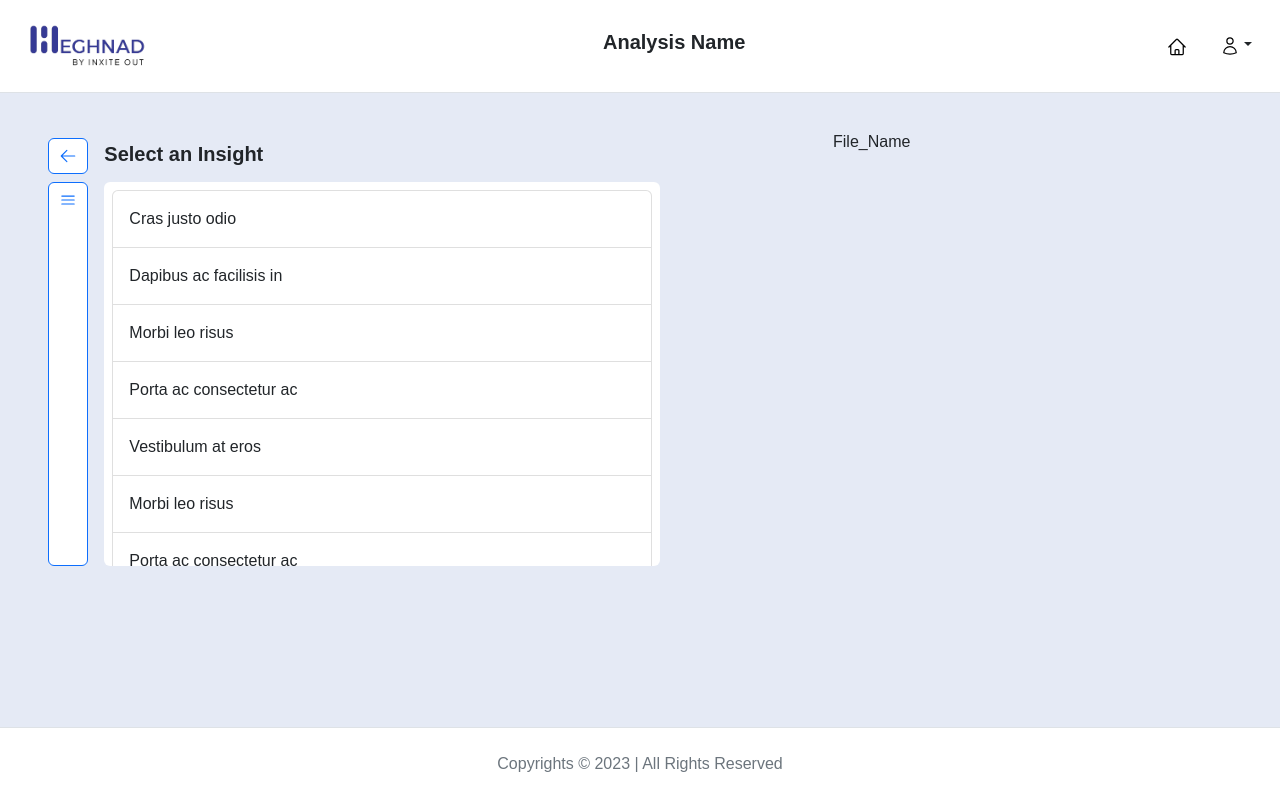
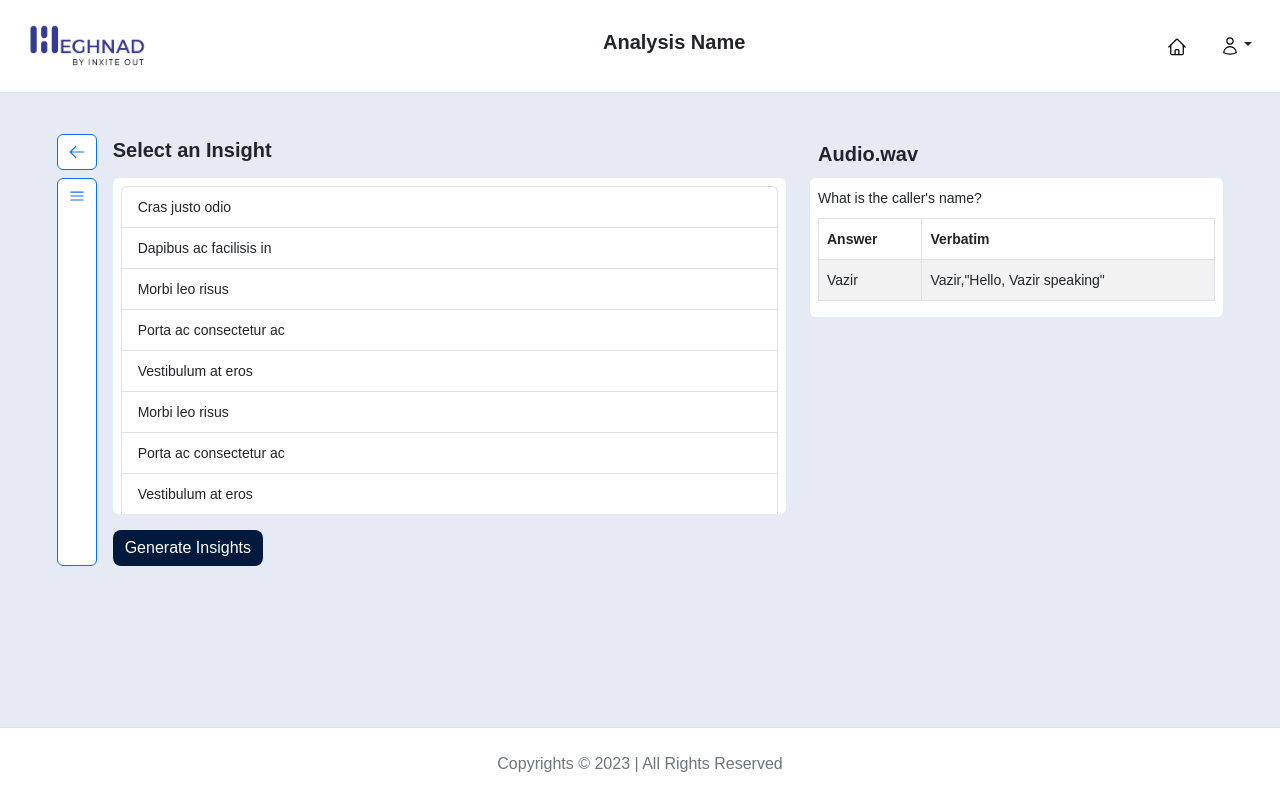
Before and after one commit to mustafainxiteout/loginpage, a React (Create React App) app: page /aiusecase in a window 1280 px wide. Built offline with nearby package versions, Linux system fonts and the light colour scheme; a web font is replaced by a local one.

Commit message:
added_insights_page

```diff
--- a/src/components/Insights.js
+++ b/src/components/Insights.js
@@ -1,33 +1,94 @@
-import { ArrowLeftIcon, Bars3Icon } from '@heroicons/react/24/outline'
-import React from 'react'
-import { Row, ListGroup } from 'react-bootstrap'
+import { ArrowLeftIcon, Bars3Icon, XMarkIcon } from '@heroicons/react/24/outline'
+import React, { useState } from 'react'
+import { Row, ListGroup, Table } from 'react-bootstrap'
+import { useNavigate } from 'react-router-dom';
 
 function Insights() {
+    const [showData,setShowData]=useState(false);
+    const navigate=useNavigate();
+    const data=[
+        ['Respondent', 'Hello.'],
+        ['Caller', "Hi, sir. This is Maya. I'm calling from Mahindra and Mahindra.  I'm speaking to Sajar Ali Khan."],
+        ['Respondent', "Yes, I'm speaking."],
+        ['Caller', "Sir, you had shown an interest in the XUV300 vehicle, right?  Yes.  We need some feedback from you to improve the customer experience.  You tell me.  Sir, what were the TSP's you were looking for to purchase the vehicle?"],
+        ['Respondent', 'What are you doing?'],
+        ['Caller', 'What were the features you were looking for to purchase the vehicle?'],
+        ['Respondent', 'We are in a meeting right now.'],
+        ['Caller', 'Can you speak to us, sir?'],
+        ['Respondent', 'Yes, you tell me.'],
+        ['Caller', 'What were the things you liked about the vehicle?'],
+        ['Respondent', 'I liked the vehicle a lot.'],
+        ['Caller', 'I liked the features.'],
+        ['Respondent', 'I liked the interior.  The interior is good.'],
+        ['Caller', "What else did you like about the interior?  And were you looking for any other vehicle other than the XUV300?  No, no one is looking for any other vehicle.  And your first priority is the XUV300?  Yes.  Is there anything that you don't like about the XUV300?"],
+        ['Respondent', 'Why will I say anything negative about anyone?  You can say it positively.'],
+        ['Caller', "Is there anything that you don't like about the vehicle?"],
+        ['Respondent', 'We are very positive.'],
+        ['Caller', 'But sir, if you tell us about the things that you want to improve,'],
+        ['Respondent', 'There are so many technical persons out there.  I am a customer.  I am only selling the good things in the market.'],
+        ['Caller', 'May I know if you are looking for the petrol or diesel?  Diesel.'],
+        ['Respondent', 'Manual or automatic?'],
+        ['Caller', 'Automatic.  Do you have any other vehicle?'],
+        ['Respondent', 'Let me see later.'],
+        ['Caller', 'Not ready to share sir.  What exactly?  Do you have any other vehicle or what?'],
+        ['Respondent', 'Let me talk later.'],
+        ['Caller', 'Okay, so when should I call you back?'],
+        ['Respondent', 'Again and again.'],
+        ['Caller', 'It is a teacher organization.'],
+        ['Respondent', 'Okay, you are an agent?  No, no.'],
+        ['Caller', 'I am a medical professional.  Okay, dental professional.  Medical professional.  May I know in which city do you live in?'],
+        ['Respondent', 'Is it possible? It will hardly take two minutes only.  Yeah.'],
+        ['Caller', 'Okay, not an issue. I just wanted to know.  Thank you for giving your valuable time.  Have a great day.'],
+      ]
   return (
-    <section className='p-3 px-1 bg-light-violet' style={{minHeight:"84vh",overflow:'auto',minWidth:"100vw"}}>
-    <Row className='gap-5 mt-4 m-2 mb-4 mx-0 mx-md-2 d-flex justify-content-center'>
-    <div className='col-12 col-lg-6 p-2'>
-      <div className='d-flex gap-2'><div className='bg-white rounded-2 p-1 border-primary border text-primary'><ArrowLeftIcon style={{height:"18px",width:"30px"}}/></div><h5 className='fw-bolder ms-2 pt-1'>Select an Insight</h5></div>
-      <div className='d-flex gap-3 my-2'>
-      <div className='bg-white rounded-2 p-1 border-primary border text-primary'><Bars3Icon style={{height:"18px",width:"30px"}}/></div>
-      <ListGroup className='w-100 p-2 bg-white overflow-auto custom-scroll'style={{maxHeight:"48vh"}}>
-      <ListGroup.Item className='py-3'>Cras justo odio</ListGroup.Item>
-      <ListGroup.Item className='py-3'>Dapibus ac facilisis in</ListGroup.Item>
-      <ListGroup.Item className='py-3'>Morbi leo risus</ListGroup.Item>
-      <ListGroup.Item className='py-3'>Porta ac consectetur ac</ListGroup.Item>
-      <ListGroup.Item className='py-3'>Vestibulum at eros</ListGroup.Item>
-      <ListGroup.Item className='py-3'>Morbi leo risus</ListGroup.Item>
-      <ListGroup.Item className='py-3'>Porta ac consectetur ac</ListGroup.Item>
-      <ListGroup.Item className='py-3'>Vestibulum at eros</ListGroup.Item>
-      <ListGroup.Item className='py-3'>Vestibulum at eros</ListGroup.Item>
-      <ListGroup.Item className='py-3'>Morbi leo risus</ListGroup.Item>
-      <ListGroup.Item className='py-3'>Porta ac consectetur ac</ListGroup.Item>
-      <ListGroup.Item className='py-3'>Vestibulum at eros</ListGroup.Item>
+    <section className='px-1 p-3 bg-light-violet' style={{minHeight:"84vh",overflow:'auto',minWidth:"100vw"}}>
+    <Row className='gap-3 mt-4 mx-1 mb-4 d-flex justify-content-center'>
+    <div className='col-12 col-lg-7 p-1'>
+      <div className='d-flex gap-2'><div className='bg-white rounded-2 p-1 border-primary border text-primary' onClick={()=>navigate(-1)}><ArrowLeftIcon style={{height:"18px",width:"30px"}}/></div><h5 className='fw-bolder ms-2 pt-1'>Select an Insight</h5></div>
+      <div className='d-flex flex-column flex-lg-row gap-3 my-2'>
+      <div className='bg-white rounded-2 w-auto p-1 border-primary border w-col'>
+        {!showData && <Bars3Icon className='text-primary' style={{height:"18px",width:"30px"}} onClick={()=>setShowData(!showData)}/>}
+        {showData && <XMarkIcon className='text-primary' style={{height:"18px",width:"30px"}} onClick={()=>setShowData(!showData)}/>}
+      {showData && <p className='p-2 overflow-auto custom-scroll text-black' style={{maxHeight:"42vh"}}>{data}</p>}
+      </div>
+      <div className='w-100'>
+      <ListGroup className='w-100 p-2 bg-white overflow-auto custom-scroll'style={{maxHeight:"42vh"}}>
+      <ListGroup.Item><small>Cras justo odio</small></ListGroup.Item>
+      <ListGroup.Item><small>Dapibus ac facilisis in</small></ListGroup.Item>
+      <ListGroup.Item><small>Morbi leo risus</small></ListGroup.Item>
+      <ListGroup.Item><small>Porta ac consectetur ac</small></ListGroup.Item>
+      <ListGroup.Item><small>Vestibulum at eros</small></ListGroup.Item>
+      <ListGroup.Item><small>Morbi leo risus</small></ListGroup.Item>
+      <ListGroup.Item><small>Porta ac consectetur ac</small></ListGroup.Item>
+      <ListGroup.Item><small>Vestibulum at eros</small></ListGroup.Item>
+      <ListGroup.Item><small>Vestibulum at eros</small></ListGroup.Item>
+      <ListGroup.Item><small>Morbi leo risus</small></ListGroup.Item>
+      <ListGroup.Item><small>Porta ac consectetur ac</small></ListGroup.Item>
+      <ListGroup.Item><small>Vestibulum at eros</small></ListGroup.Item>
     </ListGroup>
+    <button className='btn btn-violet sbtn text-white w-auto rounded-3 mt-3' style={{maxWidth:"45%"}} onClick={()=>navigate('/aiusecase')}>Generate Insights</button>
     </div>
     </div>
-    <div className='col-12 col-lg-4 offset-lg-1 mb-5'>
-      <p>File_Name</p>
+    </div>
+    <div className='col-12 col-lg-4 p-1 mt-1 mb-3 pb-3'>
+      <h5 className='fw-bolder ms-2 py-1'>Audio.wav</h5>
+      <div className='w-100 bg-white p-2 rounded-2 overflow-auto custom-scroll'style={{maxHeight:"48vh"}}>
+        <small>What is the caller's name?</small>
+        <Table striped bordered className='my-2'>
+      <thead>
+        <tr>
+          <th><small>Answer</small></th>
+          <th><small>Verbatim</small></th>
+        </tr>
+      </thead>
+      <tbody>
+        <tr>
+          <td><small className='text-break'>Vazir</small></td>
+          <td><small className='text-break'>Vazir,"Hello, Vazir speaking"</small></td>
+        </tr>
+        </tbody>
+        </Table>
+      </div>
     </div>
     </Row>
     </section>
--- a/src/index.css
+++ b/src/index.css
@@ -36,6 +36,9 @@ code {
   overflow: hidden;
   text-overflow: ellipsis;
   max-width: 2vw; /* adjust the value as needed */
+}
+.w-col{
+  max-width: 40%;
 }
 }
 
```
